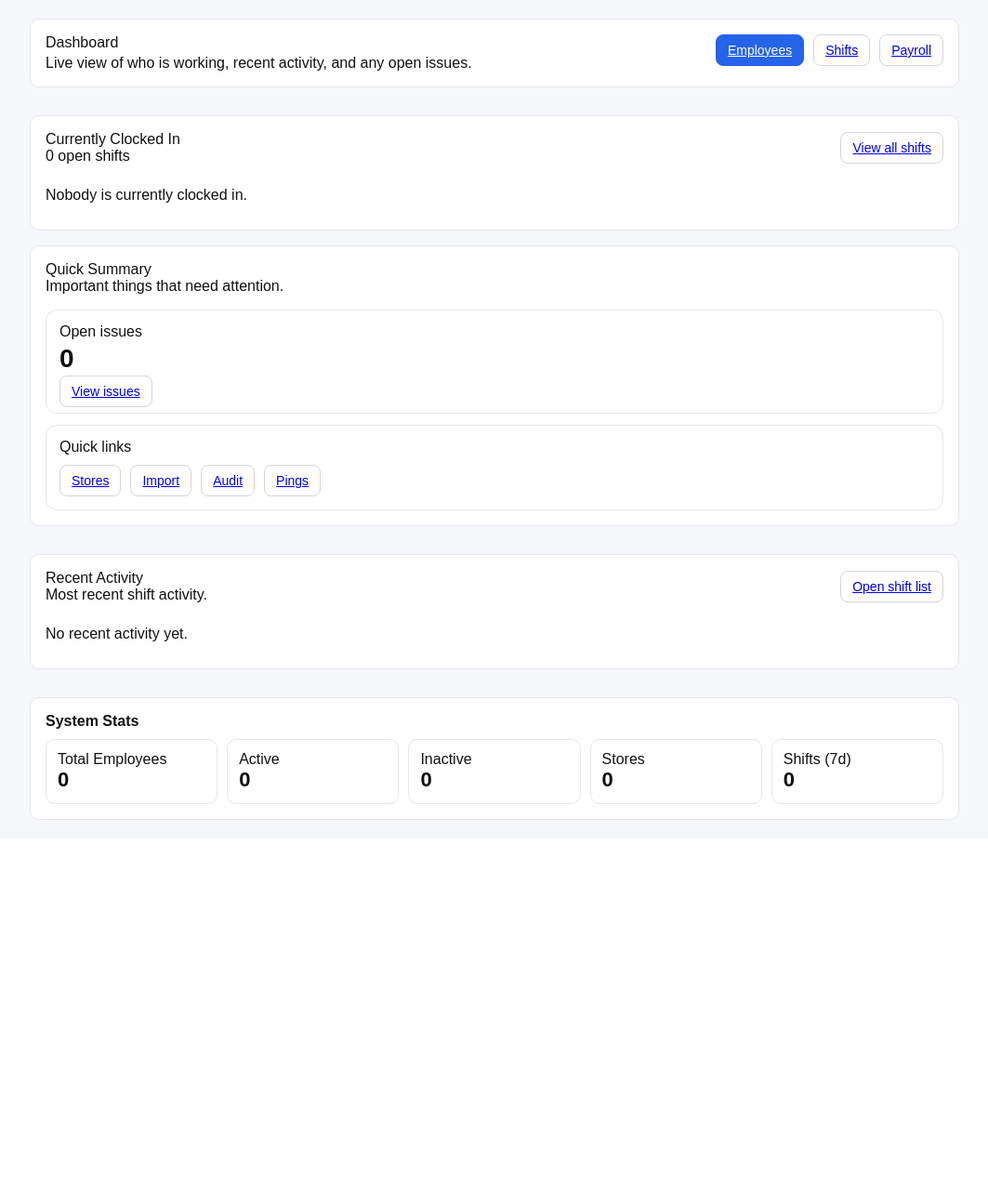
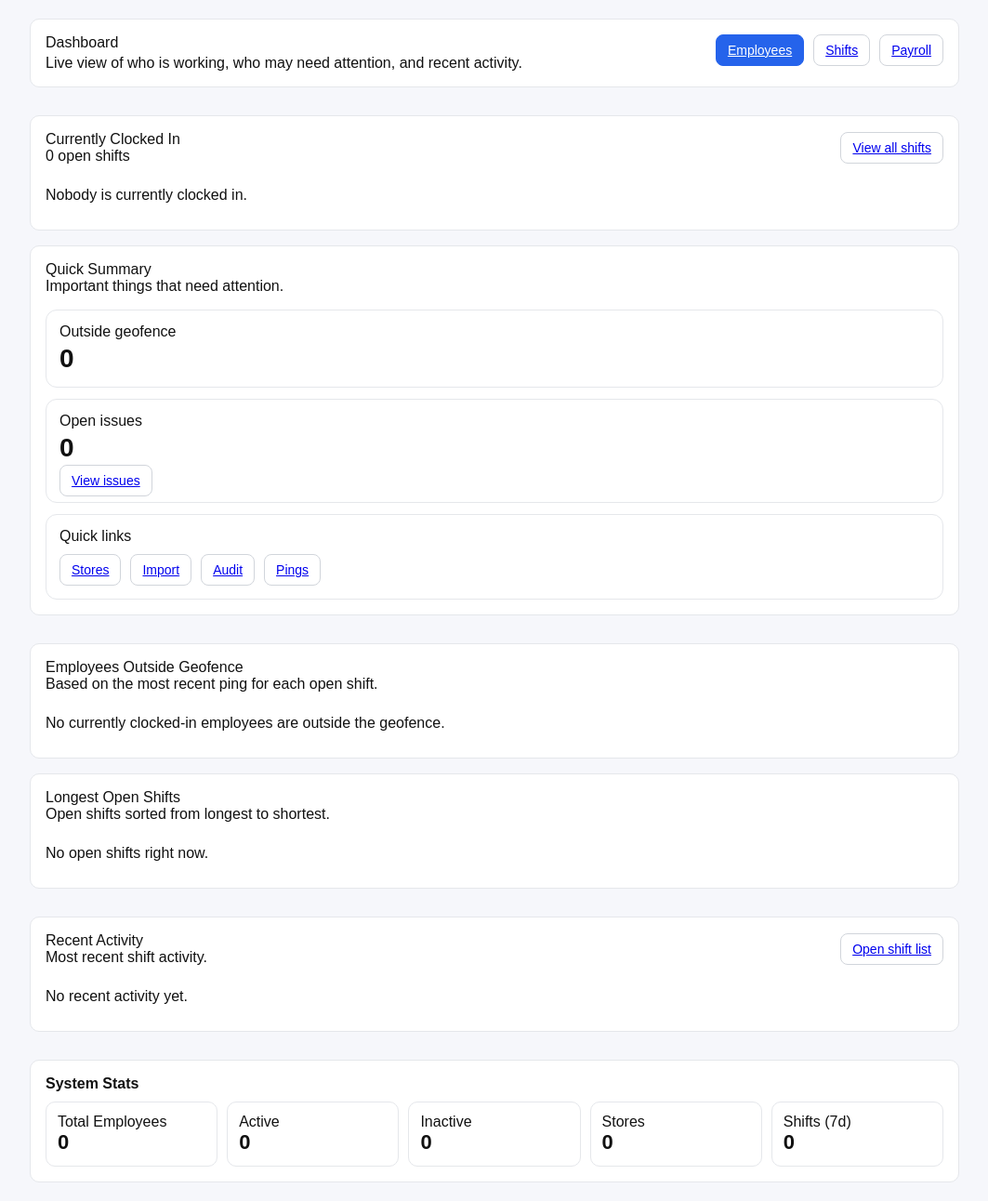
Before and after one commit to keatonmc15/clockin_app, a Flask app: page /admin in a window 1280 px wide. Shown: the part 49-1341 px from the top of the page at 93% size, without its empty margins (108-1171 px from the left). Before the commit the page ends 931 px from the top, so only its background shows below. Run offline with Flask 3, Linux system fonts and the light colour scheme; the visitor is signed in with stand-in values (Sample User, id 1); some libraries are stand-ins or nearby versions.

Commit message:
Dashboard: add outside geofence alerts and longest open shifts

```diff
--- a/app.py
+++ b/app.py
@@ -1936,12 +1936,14 @@ def admin_dashboard():
     total_employees = Employee.query.count()
     active_employees = Employee.query.filter_by(active=True).count()
     inactive_employees = Employee.query.filter_by(active=False).count()
-
     stores = Store.query.count()
+
     last7 = now_utc() - timedelta(days=7)
     shifts_7d = Shift.query.filter(Shift.clock_in >= last7).count()
 
-    # ✅ Open shifts (currently clocked in)
+    # -----------------------------
+    # Open shifts
+    # -----------------------------
     open_shifts = (
         Shift.query
         .filter(Shift.clock_out.is_(None))
@@ -1949,34 +1951,81 @@ def admin_dashboard():
         .all()
     )
 
+    open_shift_count = len(open_shifts)
+
     open_shift_rows = []
+    longest_open_shift_rows = []
+    outside_geofence_rows = []
+
     for s in open_shifts:
         mins = int((now_utc() - s.clock_in).total_seconds() // 60) if s.clock_in else 0
 
         if mins >= 600:
-            color = "#dc2626"
+            color = "#dc2626"   # red
         elif mins >= 480:
-            color = "#d97706"
+            color = "#d97706"   # amber
         else:
-            color = "#16a34a"
-
-        open_shift_rows.append({
+            color = "#16a34a"   # green
+
+        row = {
+            "shift_id": s.id,
             "employee_name": s.employee.name if s.employee else "Unknown",
             "store_name": s.store.name if s.store else "Unknown",
             "clock_in": s.clock_in,
+            "minutes": mins,
             "human": minutes_to_human(mins),
             "status_color": color,
-        })
-
-    # ✅ Recent activity (SAFE version)
+        }
+
+        open_shift_rows.append(row)
+        longest_open_shift_rows.append(row)
+
+        # Most recent ping for this open shift
+        last_ping = (
+            LocationPing.query
+            .filter(LocationPing.shift_id == s.id)
+            .order_by(LocationPing.created_at.desc())
+            .first()
+        )
+
+        if last_ping and not last_ping.inside_radius:
+            outside_geofence_rows.append({
+                "employee_name": s.employee.name if s.employee else "Unknown",
+                "store_name": s.store.name if s.store else "Unknown",
+                "dist_m": round(last_ping.dist_m, 1) if last_ping.dist_m is not None else None,
+                "ping_at": last_ping.created_at,
+                "minutes": mins,
+                "human": minutes_to_human(mins),
+            })
+
+    # Sort longest shifts first
+    longest_open_shift_rows = sorted(
+        longest_open_shift_rows,
+        key=lambda row: row["minutes"],
+        reverse=True
+    )
+
+    # Sort outside-geofence rows by farthest distance first
+    outside_geofence_rows = sorted(
+        outside_geofence_rows,
+        key=lambda row: (row["dist_m"] is None, -(row["dist_m"] or 0))
+    )
+
+    outside_geofence_count = len(outside_geofence_rows)
+
+    # -----------------------------
+    # Recent activity
+    # -----------------------------
     recent_shifts = (
         Shift.query
-        .order_by(Shift.clock_in.desc())  # safer than created_at
+        .order_by(Shift.clock_in.desc())
         .limit(10)
         .all()
     )
 
-    # ✅ Issues count
+    # -----------------------------
+    # Open issues
+    # -----------------------------
     open_issues_count = MobileIssueReport.query.filter(
         MobileIssueReport.status == "open"
     ).count()
@@ -1988,8 +2037,11 @@ def admin_dashboard():
         inactive_employees=inactive_employees,
         stores=stores,
         shifts_7d=shifts_7d,
+        open_shift_count=open_shift_count,
         open_shift_rows=open_shift_rows,
-        open_shift_count=len(open_shifts),
+        longest_open_shift_rows=longest_open_shift_rows,
+        outside_geofence_rows=outside_geofence_rows,
+        outside_geofence_count=outside_geofence_count,
         recent_shifts=recent_shifts,
         open_issues_count=open_issues_count,
     )
--- a/templates/admin.html
+++ b/templates/admin.html
@@ -6,7 +6,7 @@
     <div style="display:flex; justify-content:space-between; align-items:flex-start; gap:16px; flex-wrap:wrap;">
       <div>
         <div class="h1" style="margin-bottom:4px;">Dashboard</div>
-        <div class="muted">Live view of who is working, recent activity, and any open issues.</div>
+        <div class="muted">Live view of who is working, who may need attention, and recent activity.</div>
       </div>
 
       <div style="display:flex; gap:10px; flex-wrap:wrap;">
@@ -63,7 +63,7 @@
       {% endif %}
     </div>
 
-    <!-- Summary / Issues -->
+    <!-- Quick Summary -->
     <div class="card">
       <div class="h1" style="margin:0;">Quick Summary</div>
       <div class="muted">Important things that need attention.</div>
@@ -71,6 +71,13 @@
       <div style="height:16px;"></div>
 
       <div style="display:grid; gap:12px;">
+        <div style="padding:14px; border:1px solid #e5e7eb; border-radius:12px;">
+          <div class="muted" style="margin-bottom:4px;">Outside geofence</div>
+          <div style="font-size:28px; font-weight:800; color:{% if outside_geofence_count > 0 %}#dc2626{% else %}inherit{% endif %};">
+            {{ outside_geofence_count }}
+          </div>
+        </div>
+
         <div style="padding:14px; border:1px solid #e5e7eb; border-radius:12px;">
           <div class="muted" style="margin-bottom:4px;">Open issues</div>
           <div style="font-size:28px; font-weight:800;">{{ open_issues_count }}</div>
@@ -88,6 +95,87 @@
           </div>
         </div>
       </div>
+    </div>
+  </div>
+
+  <div style="height:14px;"></div>
+
+  <div class="grid grid-2">
+    <!-- Outside Geofence List -->
+    <div class="card">
+      <div class="h1" style="margin:0;">Employees Outside Geofence</div>
+      <div class="muted">Based on the most recent ping for each open shift.</div>
+
+      <div style="height:12px;"></div>
+
+      {% if outside_geofence_rows %}
+        <table>
+          <thead>
+            <tr>
+              <th style="min-width:170px;">Employee</th>
+              <th style="min-width:170px;">Store</th>
+              <th style="min-width:110px;">Distance</th>
+              <th style="min-width:160px;">Last Ping</th>
+            </tr>
+          </thead>
+          <tbody>
+            {% for row in outside_geofence_rows %}
+              <tr>
+                <td style="color:#dc2626; font-weight:700;">{{ row.employee_name }}</td>
+                <td>{{ row.store_name }}</td>
+                <td>
+                  {% if row.dist_m is not none %}
+                    {{ row.dist_m }} m
+                  {% else %}
+                    -
+                  {% endif %}
+                </td>
+                <td>{{ fmt_dt(row.ping_at) if row.ping_at else "-" }}</td>
+              </tr>
+            {% endfor %}
+          </tbody>
+        </table>
+      {% else %}
+        <div style="padding:12px 0;" class="muted">No currently clocked-in employees are outside the geofence.</div>
+      {% endif %}
+    </div>
+
+    <!-- Longest Open Shifts -->
+    <div class="card">
+      <div class="h1" style="margin:0;">Longest Open Shifts</div>
+      <div class="muted">Open shifts sorted from longest to shortest.</div>
+
+      <div style="height:12px;"></div>
+
+      {% if longest_open_shift_rows %}
+        <table>
+          <thead>
+            <tr>
+              <th style="min-width:170px;">Employee</th>
+              <th style="min-width:170px;">Store</th>
+              <th style="min-width:160px;">Clock In</th>
+              <th style="min-width:120px;">Time In</th>
+            </tr>
+          </thead>
+          <tbody>
+            {% for row in longest_open_shift_rows %}
+              <tr>
+                <td>
+                  <span style="display:inline-flex; align-items:center; gap:8px;">
+                    <span style="width:10px; height:10px; border-radius:999px; background:{{ row.status_color }}; display:inline-block;"></span>
+                    {{ row.employee_name }}
+                  </span>
+                </td>
+                <td>{{ row.store_name }}</td>
+                <td>{{ fmt_dt(row.clock_in) }}</td>
+                <td><b>{{ row.human }}</b></td>
+              </tr>
+            {% endfor %}
+          </tbody>
+        </table>
+      {% else %}
+        <div style="padding:12px 0;" class="muted">No open shifts right now.</div>
+      {% endif %}
     </div>
   </div>
 
```
